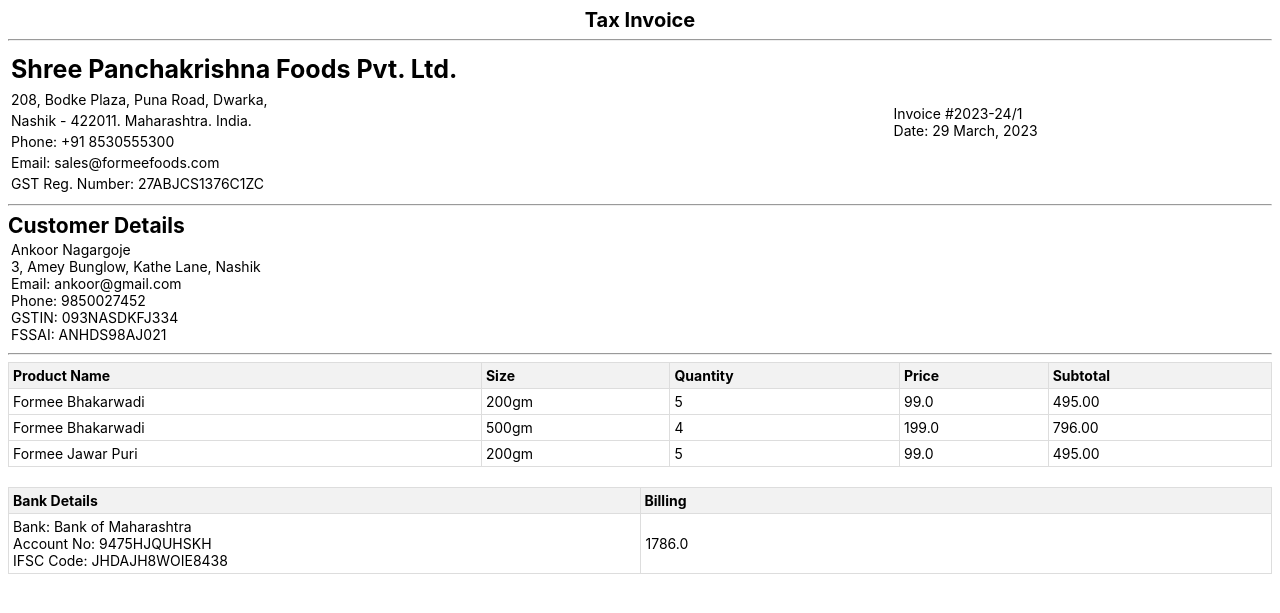
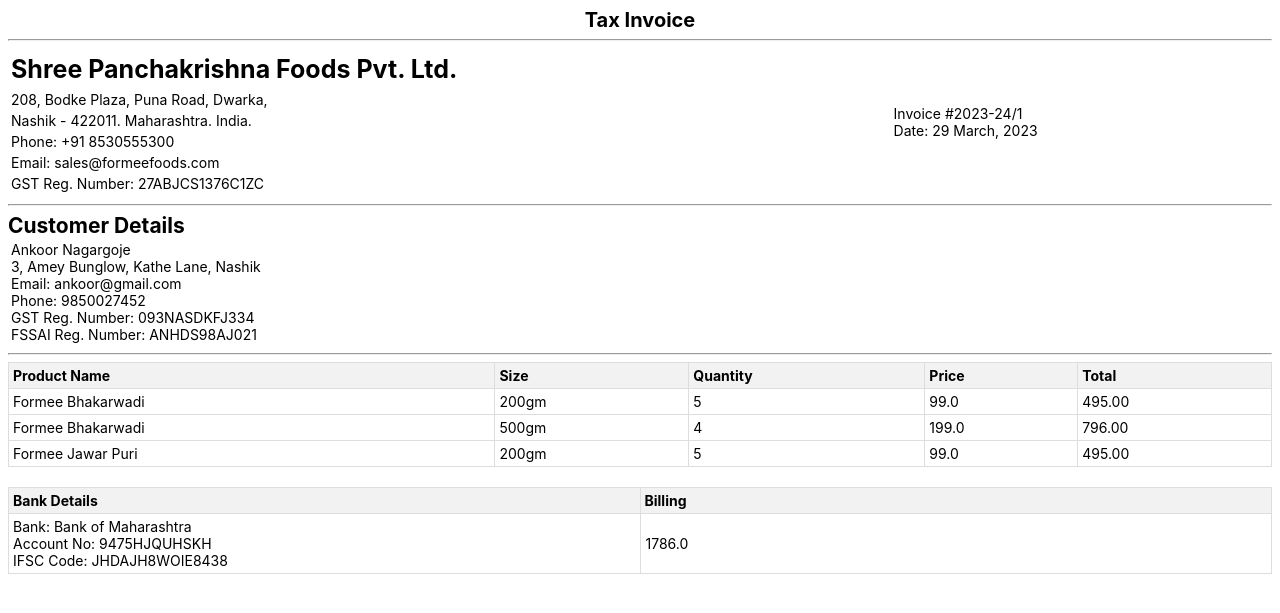
Before and after one commit to AnkoorNagargoje/FormeeManagement, a Django app: page /invoice/1/ in a window 1280 px wide. Shown: the top 613 px of the page. Run offline with Django 3.2, Linux system fonts and the light colour scheme; data comes from the database, SQL or seed files in the repository; both versions use the stored data as it was after the commit.

Commit message:
invoice generations and other settings

```diff
--- a/Billing/templates/invoice.html
+++ b/Billing/templates/invoice.html
@@ -113,8 +113,8 @@
             {{ customer.address }}, {{ customer.district }}<br>
             Email: {{ customer.email }}<br>
             Phone: {{ customer.phone }}<br>
-            GSTIN: {{ customer.gstin }}<br>
-            FSSAI: {{ customer.fssai }}
+            GST Reg. Number: {{ customer.gstin }}<br>
+            FSSAI Reg. Number: {{ customer.fssai }}
         </td>
     </tr>
     </tbody>
@@ -133,7 +133,7 @@
         {% elif customer.order_type == 'super market' %}
         <th>Store Price</th>
         {% endif %}
-        <th>Subtotal</th>
+        <th>Total</th>
     </tr>
     </thead>
     <tbody>
--- a/Billing/views.py
+++ b/Billing/views.py
@@ -79,7 +79,7 @@ def generate_invoice(request, order_id):
 
     # Create a PDF file using xhtml2pdf
     response = HttpResponse(content_type='application/pdf')
-    response['Content-Disposition'] = f'attachment; filename=invoice_{order_id}.pdf'
+    response['Content-Disposition'] = f'attachment; filename=Invoice-{customer.name}-{order_id}.pdf'
     pisa.CreatePDF(html, dest=response, encoding='utf-8')
 
     return response
--- a/Formee/settings.py
+++ b/Formee/settings.py
@@ -140,7 +140,7 @@ USE_TZ = True
 # https://docs.djangoproject.com/en/3.2/howto/static-files/
 
 STATIC_URL = 'staticfiles/'
-STATICFILES_DIRS = [os.path.join(BASE_DIR, '/static')]
+STATICFILES_DIRS = [os.path.join(BASE_DIR, 'Formee/static')]
 STATIC_ROOT =os.path.join(BASE_DIR, 'staticfiles')
 
 # Default primary key field type
--- a/Formee/urls.py
+++ b/Formee/urls.py
@@ -15,10 +15,12 @@ Including another URLconf
 """
 from django.contrib import admin
 from django.urls import path, include
+from django.conf import settings
+from django.conf.urls.static import static
 
 urlpatterns = [
     path('admin/', admin.site.urls),
     path('', include('Stock.urls')),
     path('', include('Users.urls')),
     path('', include('Billing.urls'))
-]
+] + static(settings.STATIC_URL, document_root=settings.STATIC_ROOT)
```
Also changed, not shown: db.sqlite3.
